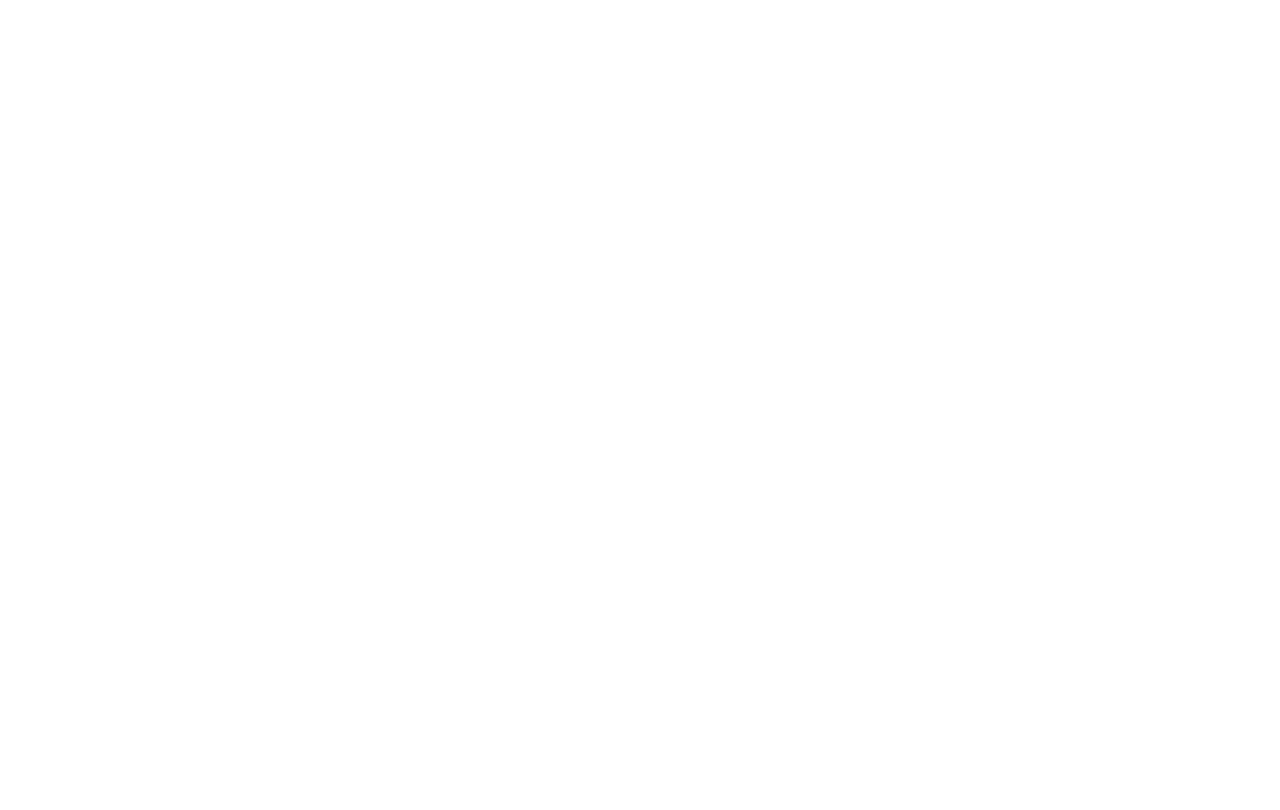
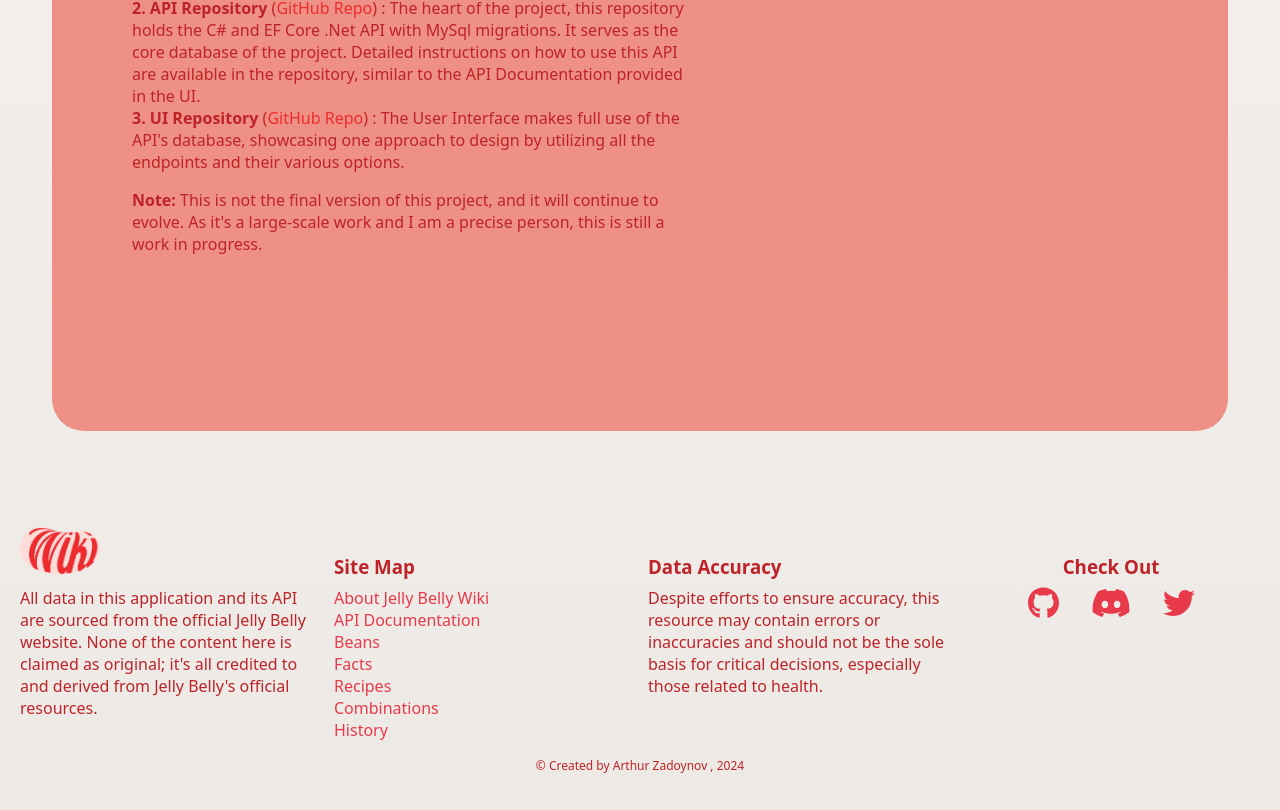
Before and after one commit to ArthurZadoynov/artreact, a React (Vite) app: page /18moduleReact/about in a window 1280 px wide. Before the commit this address had no page. Shown: the part 1409-2219 px from the top of the page. Before the commit the page ends 800 px from the top, so only its background shows below. Built offline with nearby package versions, Linux system fonts and the light colour scheme.

Commit message:
Добавлены пути

```diff
--- a/package.json
+++ b/package.json
@@ -1,9 +1,9 @@
 {
-  "name": "module18react-",
+  "name": "18moduleReact",
   "private": true,
   "version": "0.0.0",
   "type": "module",
-  "homepage": "https://arthurzadoynov.github.io/module18react",
+  "homepage": "https://arthurzadoynov.github.io/18moduleReact",
   "scripts": {
     "dev": "vite",
     "build": "tsc -b && vite build",
--- a/src/components/Footer/index.tsx
+++ b/src/components/Footer/index.tsx
@@ -12,7 +12,7 @@ export const Footer = () => {
         <div>
           <h3>
             {" "}
-            <Link to="/module18react" className={styles.logo}>
+            <Link to="/18moduleReact" className={styles.logo}>
               <img src={logo} alt="logo" />
             </Link>
           </h3>
@@ -27,25 +27,25 @@ export const Footer = () => {
           <h3>Site Map</h3>
           <ul className={styles.list}>
             <li>
-              <a href="/module18react/about">About Jelly Belly Wiki</a>
+              <a href="/18moduleReact/about">About Jelly Belly Wiki</a>
             </li>
             <li>
-              <a href="/module18react">API Documentation</a>
+              <a href="/api">API Documentation</a>
             </li>
             <li>
-              <a href="/module18react/beans">Beans</a>
+              <a href="/18moduleReact/beans">Beans</a>
             </li>
             <li>
-              <a href="/module18react/facts">Facts</a>
+              <a href="/18moduleReact/facts">Facts</a>
             </li>
             <li>
-              <a href="/module18react/recipes">Recipes</a>
+              <a href="/18moduleReact/recipes">Recipes</a>
             </li>
             <li>
-              <a href="/module18react/combinations">Combinations</a>
+              <a href="/18moduleReact/combinations">Combinations</a>
             </li>
             <li>
-              <a href="/module18react/history">History</a>
+              <a href="/18moduleReact/history">History</a>
             </li>
           </ul>
         </div>
--- a/src/components/Header/DesktopMenu/index.tsx
+++ b/src/components/Header/DesktopMenu/index.tsx
@@ -3,13 +3,13 @@ import { Link } from "react-router-dom";
 export const DesktopMenu = () => {
   return (
     <nav>
-      <Link to="/module18react/beans">Beans</Link>
-      <Link to="/module18react/facts">Facts</Link>
-      <Link to="/module18react/recipes">Recipes</Link>
-      <Link to="/module18react/combinations">Combinations</Link>
-      <Link to="/module18react/history">History</Link>
-      <Link to="/module18react/review">Review</Link>
-      <Link to="/module18react/about">About</Link>
+      <Link to="/18moduleReact/beans">Beans</Link>
+      <Link to="/18moduleReact/facts">Facts</Link>
+      <Link to="/18moduleReact/recipes">Recipes</Link>
+      <Link to="/18moduleReact/combinations">Combinations</Link>
+      <Link to="/18moduleReact/history">History</Link>
+      <Link to="/18moduleReact/review">Review</Link>
+      <Link to="/18moduleReact/about">About</Link>
     </nav>
   );
 };
--- a/src/components/Header/MobileMenu/index.tsx
+++ b/src/components/Header/MobileMenu/index.tsx
@@ -16,25 +16,25 @@ export const MobileMenu = () => {
       {isOpen && (
         <div className={styles.wrapper}>
           <nav>
-            <Link to="/module18react/beans" onClick={handleLinkClick}>
+            <Link to="/18moduleReact/beans" onClick={handleLinkClick}>
               Beans
             </Link>
-            <Link to="/module18react/facts" onClick={handleLinkClick}>
+            <Link to="/18moduleReact/facts" onClick={handleLinkClick}>
               Facts
             </Link>
-            <Link to="/module18react/recipes" onClick={handleLinkClick}>
+            <Link to="/18moduleReact/recipes" onClick={handleLinkClick}>
               Recipes
             </Link>
-            <Link to="/module18react/combinations" onClick={handleLinkClick}>
+            <Link to="/18moduleReact/combinations" onClick={handleLinkClick}>
               Combinations
             </Link>
-            <Link to="/module18react/history" onClick={handleLinkClick}>
+            <Link to="/18moduleReact/history" onClick={handleLinkClick}>
               History
             </Link>
-            <Link to="/module18react/review" onClick={handleLinkClick}>
+            <Link to="/18moduleReact/review" onClick={handleLinkClick}>
               Review
             </Link>
-            <Link to="/module18react/about" onClick={handleLinkClick}>
+            <Link to="/18moduleReact/about" onClick={handleLinkClick}>
               About
             </Link>
           </nav>
--- a/src/components/Header/index.tsx
+++ b/src/components/Header/index.tsx
@@ -11,7 +11,7 @@ export const Header = () => {
   return (
     <header>
       <div className={styles.container}>
-        <Link to="/module18react" className={styles.logo}>
+        <Link to="/18moduleReact" className={styles.logo}>
           <img src={logo} alt="logo" />
           <span>Jelly Belly</span>
         </Link>
--- a/src/pages/About/index.tsx
+++ b/src/pages/About/index.tsx
@@ -46,27 +46,27 @@ export const About = () => {
         <h3>Check out all endpoints</h3>
         <ul>
           <li>
-            <a href="/module18react/beans">
+            <a href="/18moduleReact/beans">
               Beans <StrelkaSvg />
             </a>
           </li>
           <li>
-            <a href="/module18react/recipes">
+            <a href="/18moduleReact/recipes">
               Recipes <StrelkaSvg />
             </a>
           </li>
           <li>
-            <a href="/module18react/facts">
+            <a href="/18moduleReact/facts">
               Facts <StrelkaSvg />
             </a>
           </li>
           <li>
-            <a href="/module18react/combinations">
+            <a href="/18moduleReact/combinations">
               Combinations <StrelkaSvg />
             </a>
           </li>
           <li>
-            <a href="/module18react/history">
+            <a href="/18moduleReact/history">
               History <StrelkaSvg />
             </a>
           </li>
--- a/src/route.tsx
+++ b/src/route.tsx
@@ -14,7 +14,7 @@ import { About } from "./pages/About";
 
 export const router = createBrowserRouter([
   {
-    path: "/module18react",
+    path: "/18moduleReact",
     element: <Layout />,
     loader: Loader,
     children: [
--- a/vite.config.ts
+++ b/vite.config.ts
@@ -5,5 +5,5 @@ import svgr from "vite-plugin-svgr";
 // https://vitejs.dev/config/
 export default defineConfig({
   plugins: [react(), svgr()],
-  base: "module18react",
+  base: "18moduleReact",
 });
```
Also changed, not shown: 1 other file (tests, documents, lock files or other folders).
